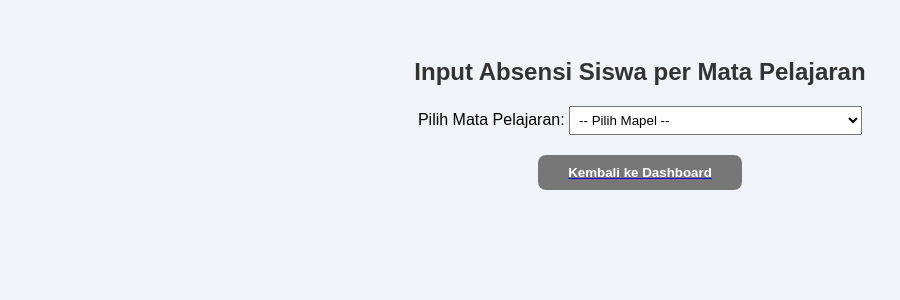
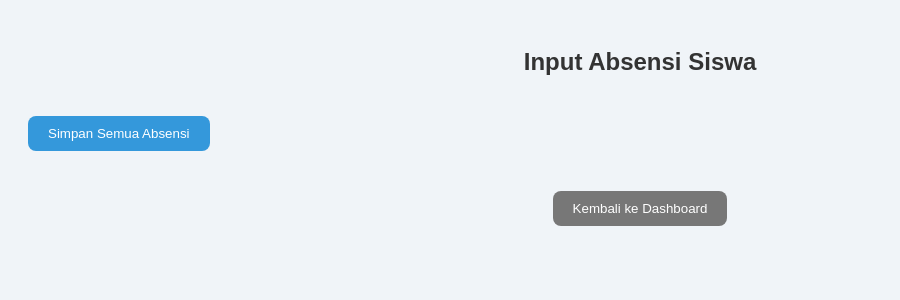
Before and after one commit to gabriel-ima/rapor_online, a PHP site: page /dashboard/absensi.php in a window 1280 px wide. Shown: the top 300 px of the page, without its empty margins (0-900 px from the left). Run offline with PHP 8.4, Linux system fonts and the light colour scheme; a user stored in the database is signed in; data comes from the database, SQL or seed files in the repository.

Commit message:
Update absensi.php

```diff
--- a/dashboard/absensi.php
+++ b/dashboard/absensi.php
@@ -10,21 +10,7 @@ if ($_SESSION["role"] != "wali_kelas") {
 
 $username = $_SESSION['username'] ?? '';
 
-// Daftar semua mata pelajaran
-$all_mapel = [
-    'Pendidikan Agama Islam (PAI)',
-    'Pendidikan Kewarganegaraan',
-    'Bahasa Indonesia',
-    'Matematika',
-    'IPAS',
-    'Pendidikan Jasmani dan Kesehatan (PJOK)',
-    'Seni Budaya dan Prakarya (SBDP)',
-    'Bahasa Sunda',
-    'Bahasa Inggris',
-    'Pramuka'
-];
-
-// Kelas yang diajar per wali kelas
+// Daftar kelas per wali kelas
 $kelas_per_wali = [
     'Imas Komariah' => ['kelas_2'],
     'Elis Suryani' => ['kelas_1'],
@@ -37,104 +23,100 @@ $kelas_per_wali = [
 $kelas_diampu = $kelas_per_wali[$username] ?? [];
 $kelas_filter = "'" . implode("','", $kelas_diampu) . "'";
 
-// Ambil mapel dari dropdown
-$selected_mapel = $_GET['mapel'] ?? '';
+// Ambil siswa dari kelas wali kelas
+$siswa_query = mysqli_query(
+    $conn,
+    "SELECT id, username FROM users WHERE role='siswa' AND kelas IN ($kelas_filter)"
+);
 
-// Ambil siswa dari kelas yang diajar wali kelas
-$siswa_query = mysqli_query($conn, "SELECT * FROM users WHERE role='siswa' AND kelas IN ($kelas_filter)");
-
-// Proses simpan absensi
+// Simpan absensi
 if ($_SERVER["REQUEST_METHOD"] == "POST" && isset($_POST["absensi"])) {
     $absensi_data = $_POST["absensi"];
-    $mapel = $_POST["mapel"];
-
     foreach ($absensi_data as $siswa_id => $mingguan) {
         foreach ($mingguan as $minggu => $status) {
             $minggu_num = (int) str_replace('minggu_', '', $minggu);
 
-            // Cek apakah sudah ada data sebelumnya
-            $check = mysqli_query($conn, "SELECT * FROM absensi WHERE id_siswa='$siswa_id' AND minggu='$minggu_num' AND mapel='$mapel'");
+            $check = mysqli_query(
+                $conn,
+                "SELECT * FROM absensi WHERE id_siswa='$siswa_id' AND minggu='$minggu_num'"
+            );
+
             if (mysqli_num_rows($check) > 0) {
-                mysqli_query($conn, "UPDATE absensi SET status='$status' WHERE id_siswa='$siswa_id' AND minggu='$minggu_num' AND mapel='$mapel'");
+                mysqli_query(
+                    $conn,
+                    "UPDATE absensi SET status='$status' WHERE id_siswa='$siswa_id' AND minggu='$minggu_num'"
+                );
             } else {
-                mysqli_query($conn, "INSERT INTO absensi (id_siswa, minggu, mapel, status) VALUES ('$siswa_id', '$minggu_num', '$mapel', '$status')");
+                mysqli_query(
+                    $conn,
+                    "INSERT INTO absensi (id_siswa, minggu, status) VALUES ('$siswa_id', '$minggu_num', '$status')"
+                );
             }
         }
     }
 
-    echo "<script>alert('Absensi berhasil disimpan.'); window.location='absensi.php?mapel=$mapel';</script>";
+    echo "<script>alert('Absensi berhasil disimpan!'); window.location='absensi.php';</script>";
     exit();
 }
 ?>
-
 <!DOCTYPE html>
 <html lang="id">
 <head>
 <meta charset="UTF-8">
-    <title>Absensi Per Mapel</title>
+<title>Input Absensi Siswa</title>
 <style>
-        body { font-family: 'Poppins', sans-serif; padding: 30px; background: #f0f4f8; }
+    body { font-family: Arial, sans-serif; padding: 20px; background: #f0f4f8; }
     h2, h3 { text-align: center; color: #333; }
-        table { width: 100%; border-collapse: collapse; margin: 20px 0; background: #fff; box-shadow: 0 2px 8px rgba(0,0,0,0.1); }
-        th, td { border: 1px solid #bbb; padding: 8px; text-align: center; }
-        select, .mapel-select { padding: 5px; }
-        .submit-btn { padding: 10px 30px; font-weight: bold; background-color: #3498db; color: white; border: none; border-radius: 8px; display: block; margin: 20px auto; }
+    table { width: 100%; border-collapse: collapse; margin: 20px 0; background: #fff; }
+    th, td { border: 1px solid #ccc; padding: 8px; text-align: center; }
+    select { padding: 5px; width: 100%; }
+    .submit-btn {
+        padding: 10px 20px; background-color: #3498db; color: white;
+        border: none; border-radius: 8px; cursor: pointer; margin-top: 20px;
+    }
     .submit-btn:hover { background-color: #2980b9; }
-        .mapel-form { text-align: center; margin-bottom: 20px; }
 </style>
 </head>
 <body>
 
-<h2>Input Absensi Siswa per Mata Pelajaran</h2>
+<h2>Input Absensi Siswa</h2>
 
-<div class="mapel-form">
-    <form method="get">
-        <label for="mapel">Pilih Mata Pelajaran: </label>
-        <select name="mapel" class="mapel-select" onchange="this.form.submit()">
-            <option value="">-- Pilih Mapel --</option>
-            <?php foreach ($all_mapel as $mapel): ?>
-                <option value="<?= $mapel ?>" <?= ($selected_mapel == $mapel) ? 'selected' : '' ?>><?= $mapel ?></option>
-            <?php endforeach; ?>
-        </select>
-    </form>
-</div>
-
-<?php if ($selected_mapel): ?>
 <form method="post">
-        <input type="hidden" name="mapel" value="<?= $selected_mapel ?>">
-
     <?php while ($row = mysqli_fetch_assoc($siswa_query)) : ?>
-            <h3><?= $row['username'] ?></h3>
+        <h3><?= htmlspecialchars($row['username']) ?></h3>
         <table>
             <tr>
-                    <?php for ($i = 1; $i <= 14; $i++) echo "<th>Minggu $i</th>"; ?>
+                <?php for ($i = 1; $i <= 7; $i++): ?>
+                    <th>Minggu <?= $i ?></th>
+                <?php endfor; ?>
             </tr>
             <tr>
                 <?php
-                    for ($i = 1; $i <= 14; $i++) {
-                        $res = mysqli_query($conn, "SELECT status FROM absensi WHERE id_siswa={$row['id']} AND minggu=$i AND mapel='$selected_mapel'");
+                for ($i = 1; $i <= 7; $i++) {
+                    $res = mysqli_query(
+                        $conn,
+                        "SELECT status FROM absensi WHERE id_siswa={$row['id']} AND minggu=$i"
+                    );
                     $absen = mysqli_fetch_assoc($res);
                     $val = $absen['status'] ?? '';
-                        echo "<td>
-                                <select name='absensi[{$row['id']}][minggu_$i]' required>
-                                    <option value=''>-</option>
-                                    <option value='Hadir' ".($val=='H'?'selected':'').">Hadir</option>
-                                    <option value='Sakit' ".($val=='S'?'selected':'').">Sakit</option>
-                                    <option value='Izin' ".($val=='I'?'selected':'').">Izin</option>
-                                    <option value='Alpa' ".($val=='A'?'selected':'').">Alpa</option>
+                    ?>
+                    <td>
+                        <select name="absensi[<?= $row['id'] ?>][minggu_<?= $i ?>]" required>
+                            <option value="">-</option>
+                            <option value="H" <?= ($val=='H'?'selected':'') ?>>Hadir</option>
+                            <option value="S" <?= ($val=='S'?'selected':'') ?>>Sakit</option>
+                            <option value="I" <?= ($val=='I'?'selected':'') ?>>Izin</option>
+                            <option value="A" <?= ($val=='A'?'selected':'') ?>>Alpa</option>
                         </select>
-                              </td>";
-                    }
-                    ?>
+                    </td>
+                <?php } ?>
             </tr>
         </table>
     <?php endwhile; ?>
+    <button type="submit" class="submit-btn">Simpan Semua Absensi</button>
+</form>
 
-        <button type="submit" class="submit-btn">Simpan Absensi</button>
-    </form>
-<?php endif; ?>
-
-<div style="text-align: center;">
+<div style="text-align:center; margin-top:20px;">
     <a href="wali_kelas.php"><button class="submit-btn" style="background:#777;">Kembali ke Dashboard</button></a>
 </div>
 
```
Lines whose indentation alone changed are shown as unchanged.
